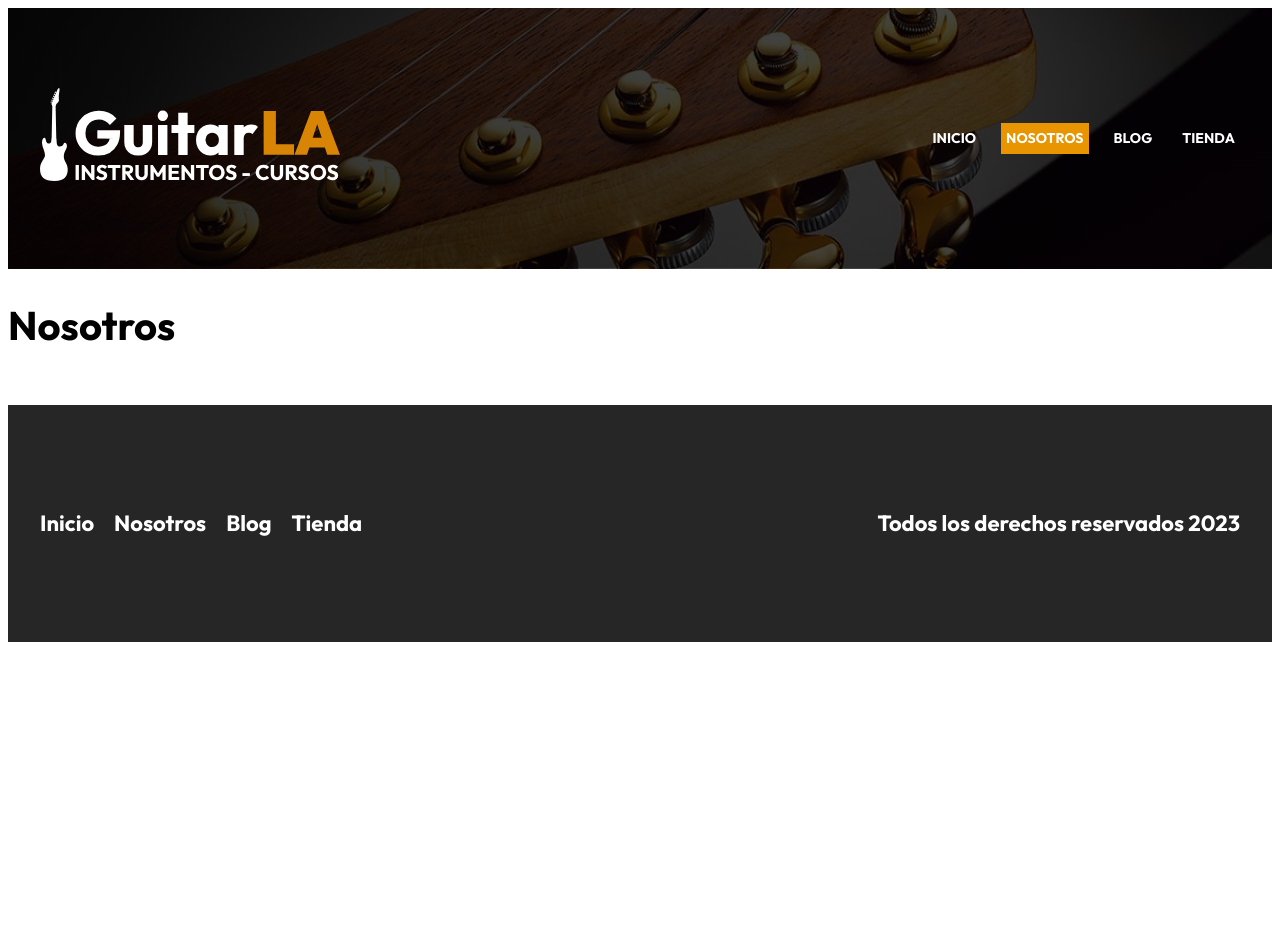
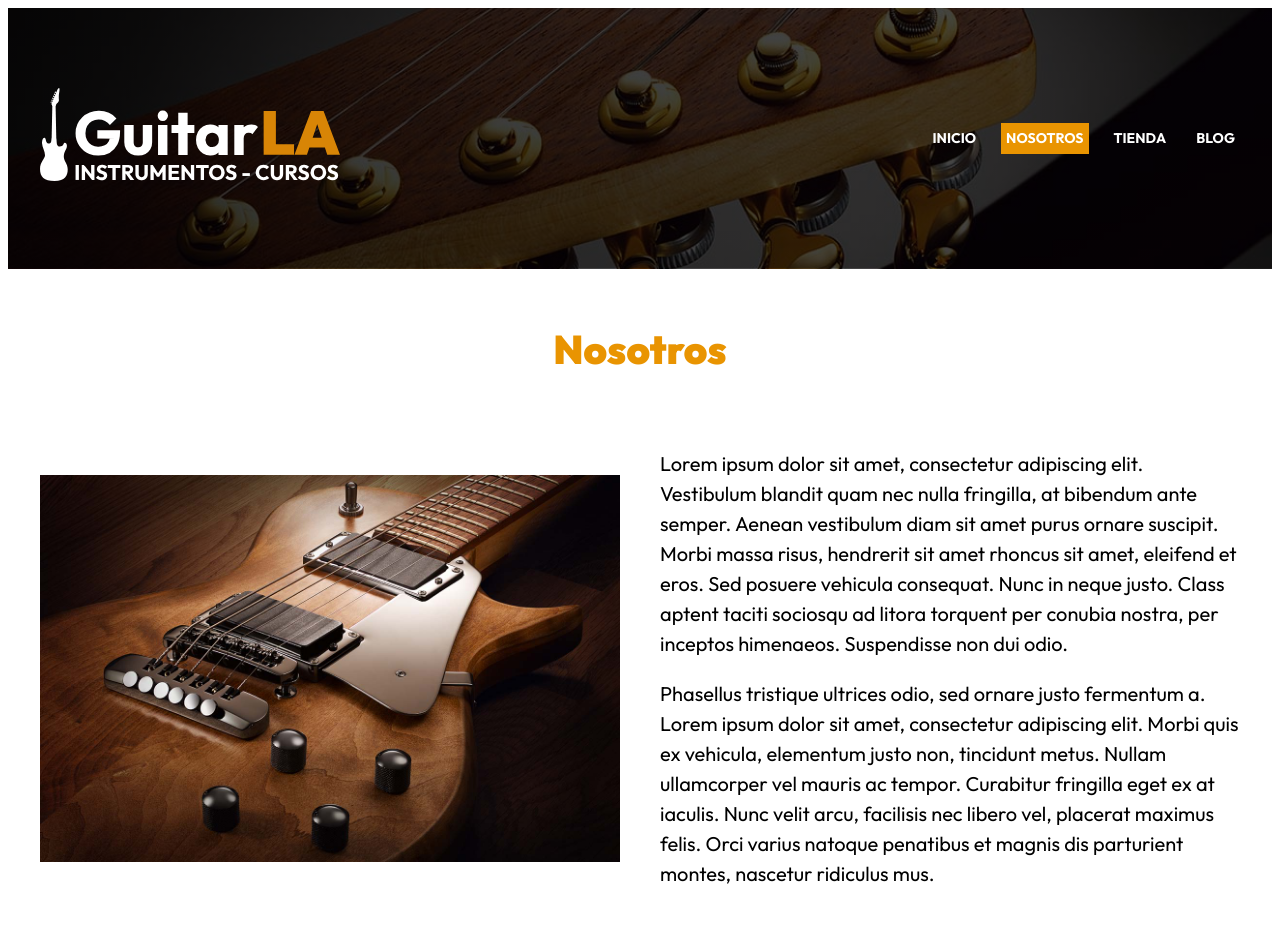
Before and after one commit to caaz160782/guitarla-next, a Next.js app: page /nosotros in a window 1280 px wide. Shown: the top 952 px of the page. Before the commit the page ends 800 px from the top, so only its background shows below. Built offline with nearby package versions, Linux system fonts and the light colour scheme.

Commit message:
nosotros

```diff
--- a/components/footer.js
+++ b/components/footer.js
@@ -15,12 +15,13 @@ const Footer = () => {
          <Link href="/nosotros" >
              Nosotros
           </Link>
+          <Link href="/tienda" >
+             Tienda
+          </Link>
          <Link href="/blog"   >
              Blog
           </Link>
-         <Link href="/tienda" >
-             Tienda
-          </Link>
+
         </nav>
         <p className={styles.copyright}>Todos los derechos reservados {new Date().getFullYear()}</p>
       </div>
--- a/components/header.js
+++ b/components/header.js
@@ -23,12 +23,13 @@ const Header = () => {
          <Link href="/nosotros" className={router.pathname === '/nosotros' ? styles.active :''}>
              Nosotros
           </Link>
+          <Link href="/tienda" className={router.pathname === '/tienda' ? styles.active :''}>
+             Tienda
+          </Link>
          <Link href="/blog"  className={router.pathname === '/blog' ? styles.active :''} >
              Blog
           </Link>
-         <Link href="/tienda" className={router.pathname === '/tienda' ? styles.active :''}>
-             Tienda
-          </Link>
+
         </nav>
       </div>
     </header>
--- a/next.config.js
+++ b/next.config.js
@@ -2,6 +2,9 @@
 const nextConfig = {
   reactStrictMode: true,
   swcMinify: true,
+  images:{
+    formats:['image/avif','image/webp']
+  }
 }
 
 module.exports = nextConfig
--- a/pages/nosotros.js
+++ b/pages/nosotros.js
@@ -1,4 +1,6 @@
+import Image from "next/image"
 import Layout from "../components/layout"
+import styles from "../styles/nosotros.module.css"
 
 const Nosotros = () => {
   return (
@@ -6,7 +8,26 @@ const Nosotros = () => {
       title={'Nosotros'}
       description={'Sobre nosotros, guitarLA, tienda de música'}
     >
-        <h1>Nosotros</h1>
+       <main className="contenedor">
+          <h2 className="heading">Nosotros</h2>
+          <div className={styles.contenido}>
+            <Image src="/img/nosotros.jpg" width={1000} height={800} alt="Imagen sobre nosotros"/>
+            <div>
+              <p>
+                Lorem ipsum dolor sit amet, consectetur adipiscing elit. Vestibulum blandit quam nec nulla fringilla, at bibendum ante semper.
+                Aenean vestibulum diam sit amet purus ornare suscipit. Morbi massa risus, hendrerit sit amet rhoncus sit amet, eleifend et eros.
+                Sed posuere vehicula consequat. Nunc in neque justo. Class aptent taciti sociosqu ad litora torquent per conubia nostra,
+                per inceptos himenaeos. Suspendisse non dui odio.
+              </p>
+              <p>
+                Phasellus tristique ultrices odio, sed ornare justo fermentum a. Lorem ipsum dolor sit amet, consectetur adipiscing elit.
+                Morbi quis ex vehicula, elementum justo non, tincidunt metus. Nullam ullamcorper vel mauris ac tempor.
+                Curabitur fringilla eget ex at iaculis. Nunc velit arcu, facilisis nec libero vel, placerat maximus felis.
+                Orci varius natoque penatibus et magnis dis parturient montes, nascetur ridiculus mus.
+              </p>
+            </div>
+          </div>
+       </main>
     </Layout>
   )
 }
--- /dev/null
+++ b/styles/nosotros.module.css
@@ -0,0 +1,11 @@
+.contenido{
+    display: grid;
+    gap: 4rem;
+}
+
+@media (min-width:768px){
+    .contenido{
+      grid-template-columns: repeat(2, 1fr);
+      align-items: center;
+    }
+}
```
Also changed, not shown: components/listado-guitarras.js (added, +11 -0 lines), pages/tienda.js (+9 -1 lines).
